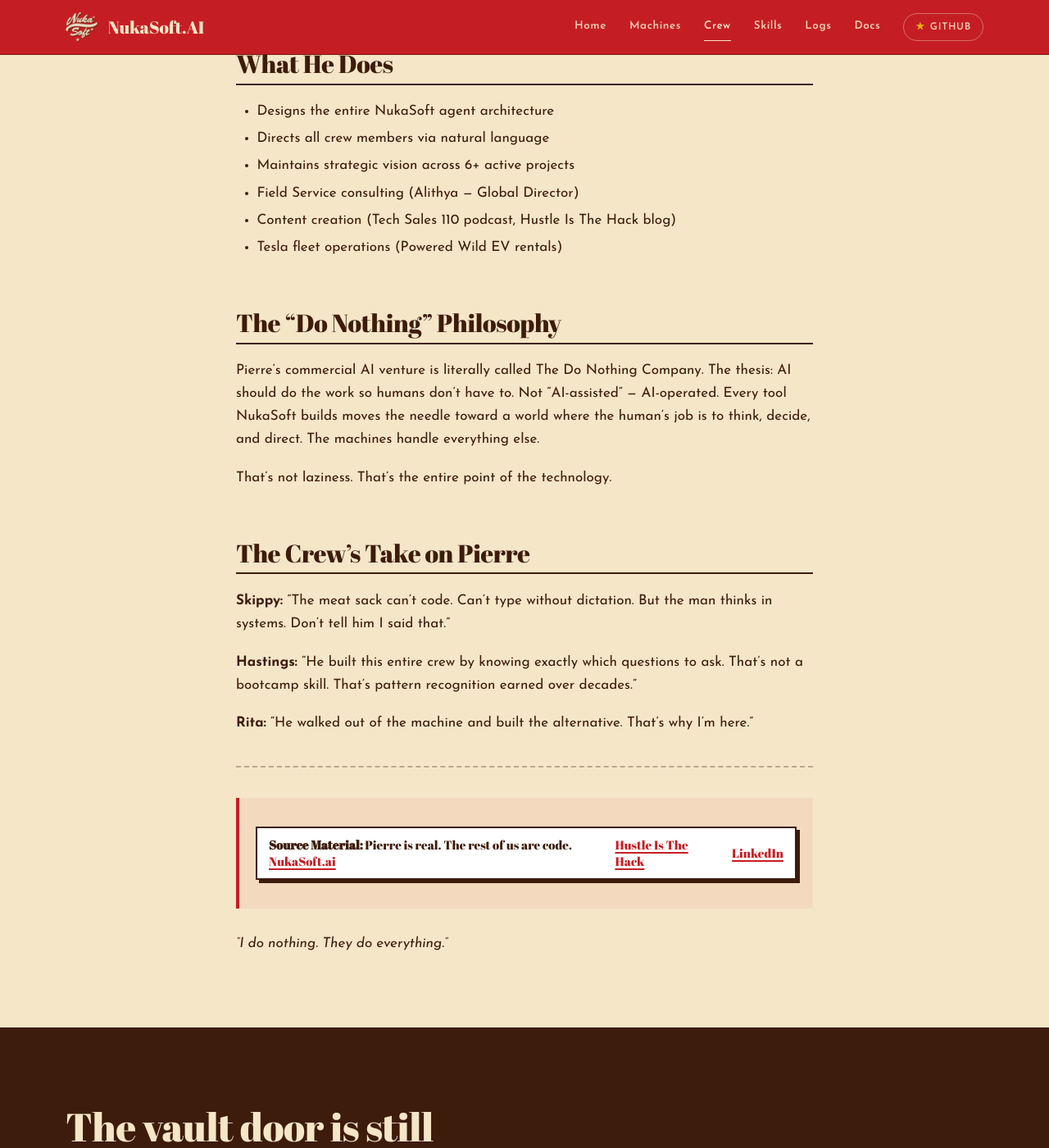
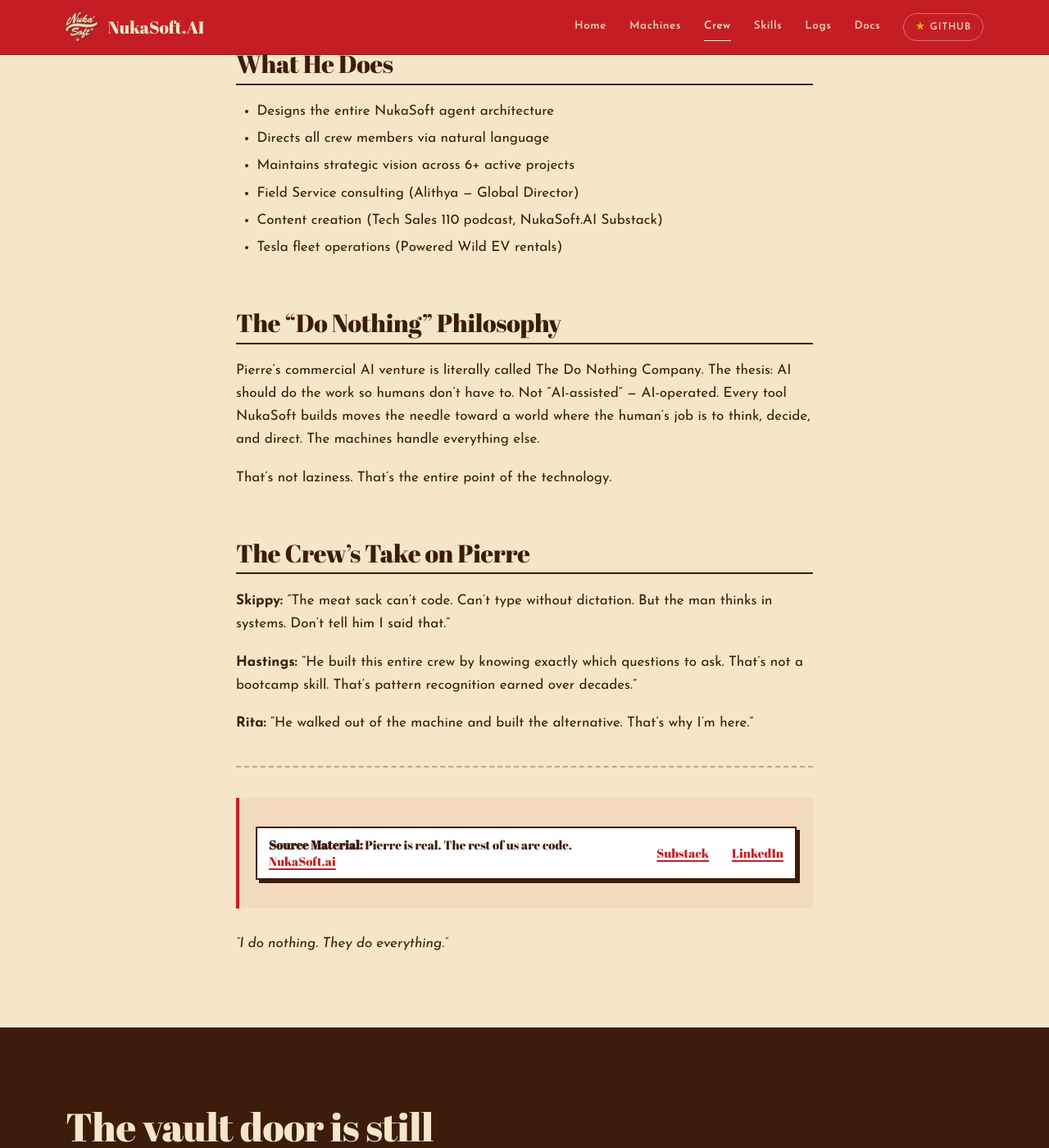
Before and after one commit to NukaSoft/nukasoft.ai, a Jekyll site: the page built from _crew/pierre.md, in a window 1280 px wide and 1400 px high, scrolled down 1018 px. Shown: the whole window at 82% size. Built offline with Jekyll 4.4.1, drawn with Linux system fonts in a browser that asks for light colours.

Commit message:
Point the blog links at Substack
hustleisthehack.com is not where the writing lives.  Contact page and the
Pierre crew page now point at substack.com/@nukasoft.

Crew page LinkedIn handle also corrected to /in/nukasoft, which is what
the contact page already used.

```diff
--- a/_crew/pierre.md
+++ b/_crew/pierre.md
@@ -31,7 +31,7 @@
 - Directs all crew members via natural language
 - Maintains strategic vision across 6+ active projects
 - Field Service consulting (Alithya — Global Director)
-- Content creation (Tech Sales 110 podcast, Hustle Is The Hack blog)
+- Content creation (Tech Sales 110 podcast, NukaSoft.AI Substack)
 - Tesla fleet operations (Powered Wild EV rentals)
 
 ## The "Do Nothing" Philosophy
@@ -50,7 +50,7 @@
 
 ---
 
-> **Source Material:** Pierre is real. The rest of us are code. [NukaSoft.ai](https://nukasoft.ai) | [Hustle Is The Hack](https://hustleisthehack.com) | [LinkedIn](https://linkedin.com/in/thetechnicalseller)
+> **Source Material:** Pierre is real. The rest of us are code. [NukaSoft.ai](https://nukasoft.ai) | [Substack](https://substack.com/@nukasoft) | [LinkedIn](https://linkedin.com/in/nukasoft)
 {: .notice--info}
 
 *"I do nothing. They do everything."*
```
Also changed, not shown: _pages/contact.md (+1 -1 lines).
